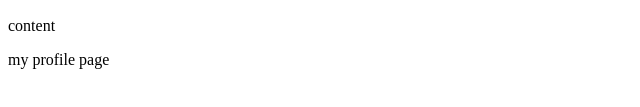
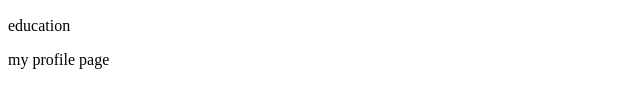
Before and after one commit to chola007/anand-code, a plain HTML site: page index.html in a window 1280 px wide. Shown: the part 383-490 px from the top of the page, 0-640 px from the left. Drawn offline with Linux system fonts and the light colour scheme.

```diff
--- a/index.html
+++ b/index.html
@@ -8,7 +8,7 @@
 <body>
     <h1>Anand</h1>
 <img width="200px" src="download.jpg" alt="">
-<p>content</p>
+<p>education</p>
 <p>my profile page</p>
 </body>
 </html>
```
